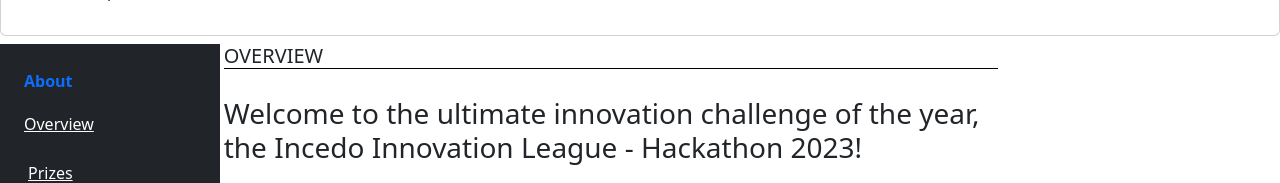
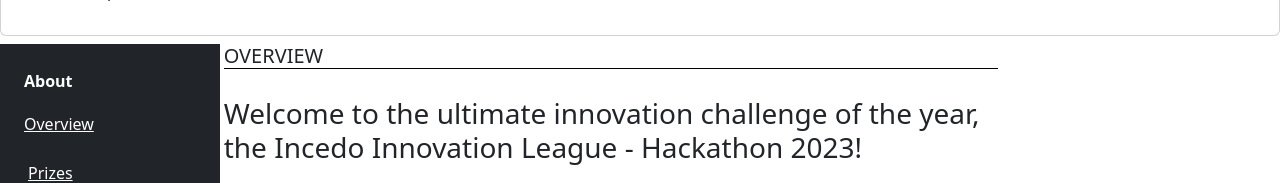
Before and after one commit to erikarai/https---github.com-erikarai-my-home, a React (Create React App) app: page / in a window 1280 px wide. Shown: the part 539-722 px from the top of the page. Built offline with nearby package versions, Linux system fonts and the light colour scheme.

Commit message:
text-white

```diff
--- a/src/Component/Sidebar.js
+++ b/src/Component/Sidebar.js
@@ -19,7 +19,7 @@ function Sidebar() {
                 <ul className="nav nav-pills flex-column mb-sm-auto mb-0 align-items-center align-items-sm-start" id="menu">
                 <li>
                         <a href="/" data-bs-toggle="collapse" className="nav-link px-0 align-middle">
-                            <i className="fs-4 bi-speedometer2"></i> <span className="ms-1 d-none d-sm-inline"><b>About</b></span> </a>
+                            <i className="fs-4 bi-speedometer2"></i> <span className="ms-1 d-none d-sm-inline text-white"><b>About</b></span> </a>
                         <ul className="collapse show nav flex-column ms-1" id="submenu1" data-bs-parent="#menu">
                             <li className="w-100">
                                 <a href="#" className="nav-link px-0"> <span className="d-none d-sm-inline" justifyContent='center' alignItems= 'center'><Link to='/over' className='view text-white'>Overview </Link></span></a>
```
